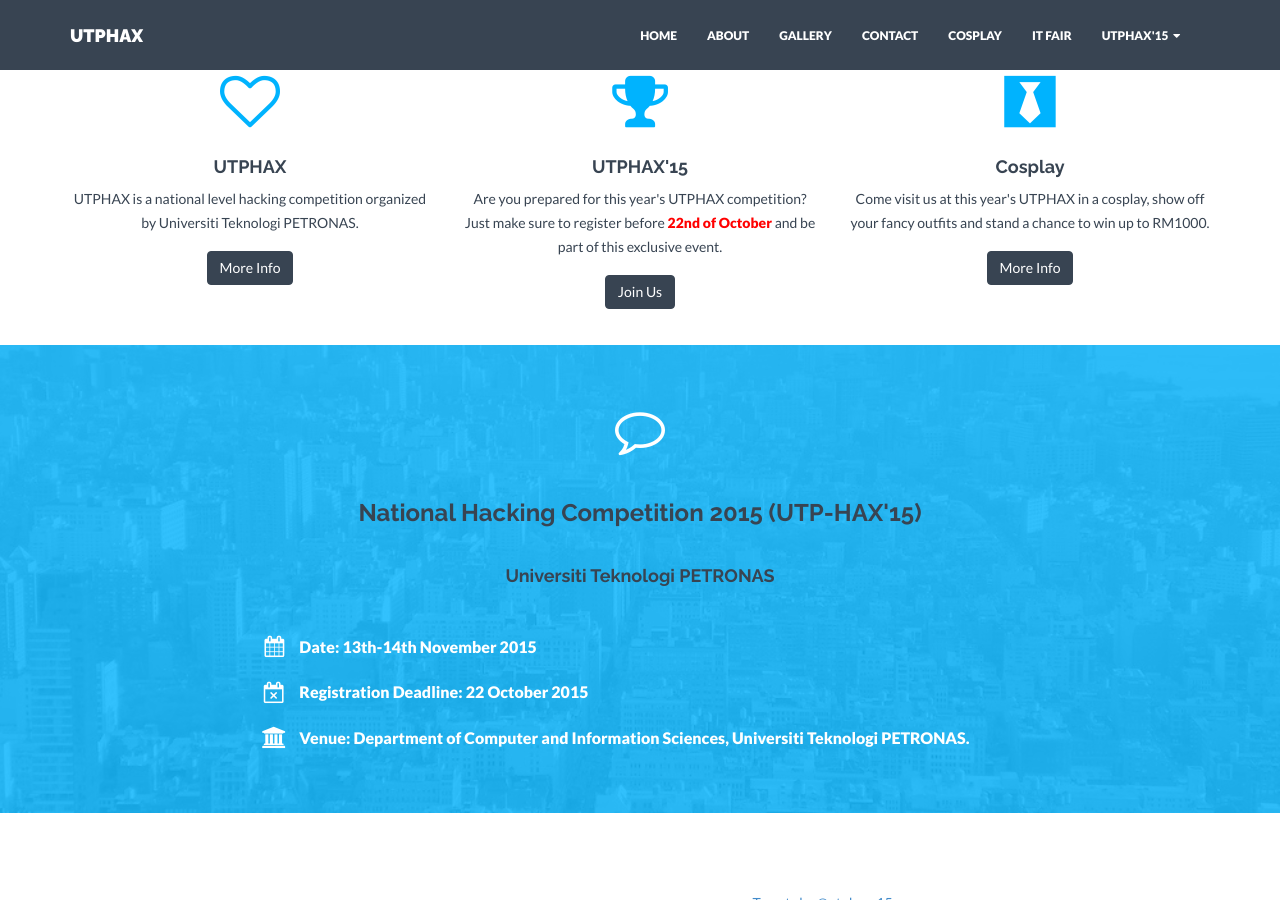
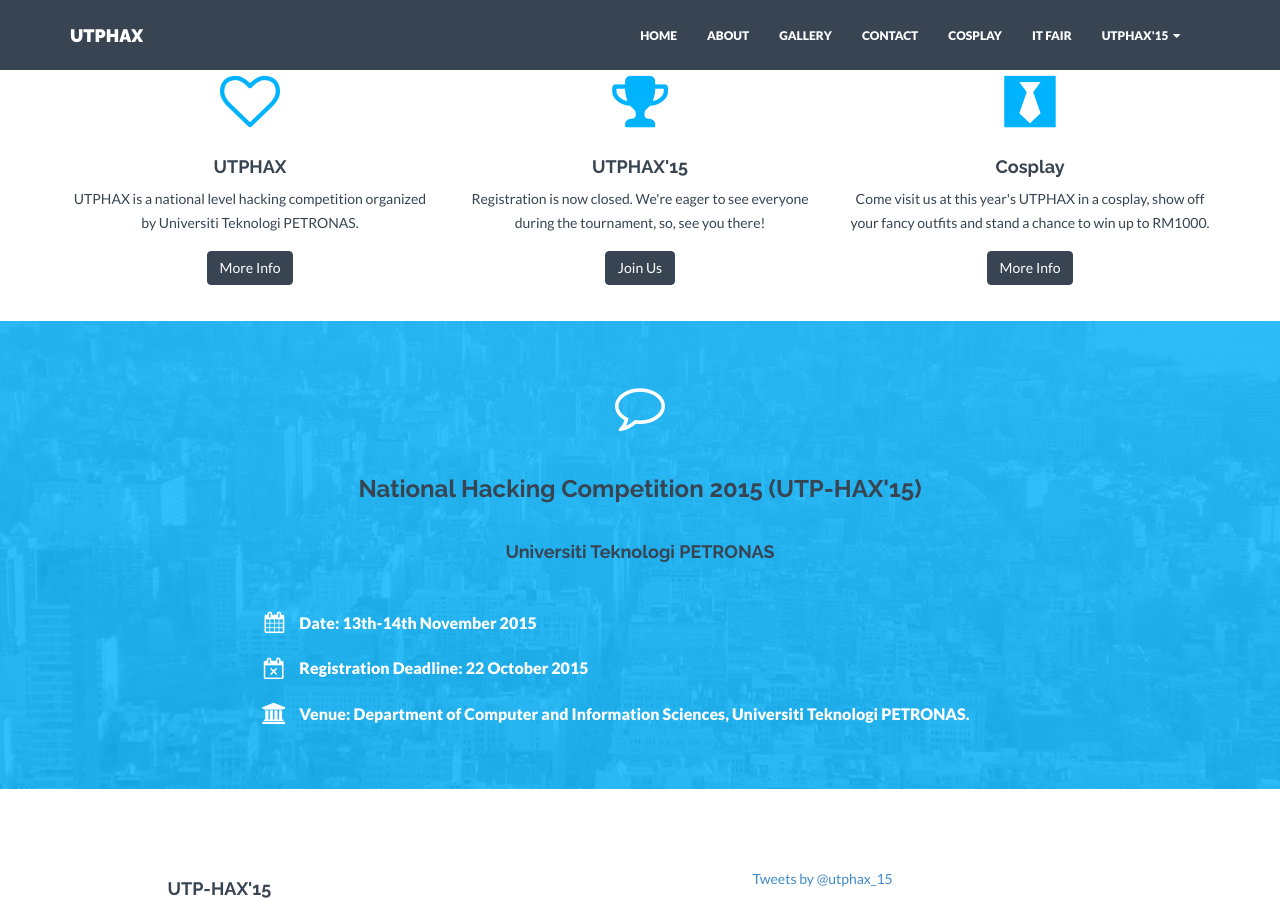
Before and after one commit to utphax/utphax.github.io, a Jekyll site: the page built from index.html, in a window 1280 px wide and 900 px high, scrolled down 793 px. Built offline with Jekyll 4.4.1, drawn with Linux system fonts in a browser that asks for light colours; nearby versions of some CDN libraries; comment, search, counter and statistics services are not loaded.

Commit message:
minor content update

```diff
--- a/_posts/competition/2015-05-25-registration.markdown
+++ b/_posts/competition/2015-05-25-registration.markdown
@@ -4,11 +4,8 @@
 categories:
 - compete
 ---
-####Registration is now OPEN until 22nd of October 2015
+####Registration is now CLOSED
 
 * Three teams per college/university. Fourth and subsequent teams from the same college/university will be placed in waiting lists in the order the registration details are received. If availability arises, the reserved teams will be contacted to participate.
 
 * Registration fee : RM200 per team
-
-
-<p><br/><a href="{{ "/register/" | prepend: site.baseurl }}" class="btn btn-theme">Register Now</a></p>
--- a/index.html
+++ b/index.html
@@ -23,7 +23,7 @@
       <div class="col-md-4">
         <i class="fa fa-trophy"></i>
         <h4>UTPHAX'15</h4>
-        <p>Are you prepared for this year's UTPHAX competition? Just make sure to register before <b style="color:red;">22nd of October</b> and be part of this exclusive event.</p>
+        <p>Registration is now closed. We're eager to see everyone during the tournament, so, see you there!</p>
         <p><a href="{{ "/compete/registration/" | prepend: site.baseurl }}" class="btn btn-theme">Join Us</a></p>
       </div>
       <div class="col-md-4">
```
